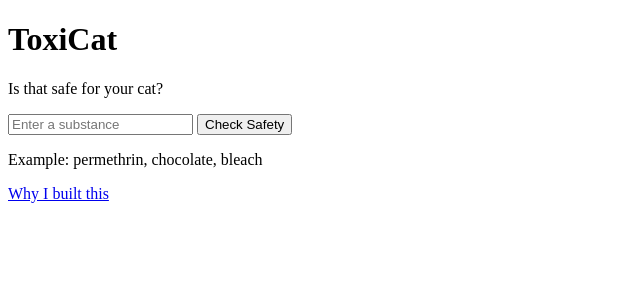
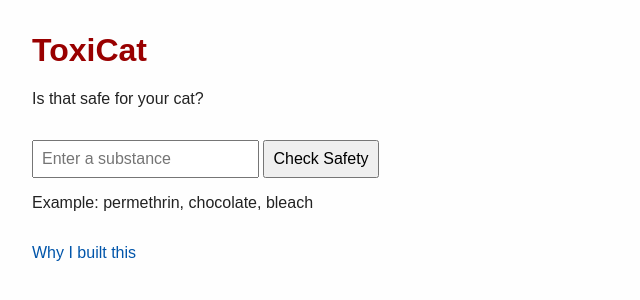
Before and after one commit to mzahiddev404/toxicat, a plain HTML site: page views/index.html in a window 1280 px wide. Shown: the whole page, without its empty margins (0-640 px from the left). Drawn offline with Linux system fonts and the light colour scheme; the site is published under a folder, as on GitHub Pages, so addresses that start at the root find nothing.

Commit message:
updated stylesheet directory ../ folder level down

```diff
--- a/views/index.html
+++ b/views/index.html
@@ -4,7 +4,7 @@
     <meta charset="UTF-8" />
     <meta name="viewport" content="width=device-width, initial-scale=1.0" />
     <title>ToxiCat - Check Toxin Safety</title>
-    <link rel="stylesheet" href="/public/styles.css" />
+    <link rel="stylesheet" href="../public/styles.css" />
 </head>
 <body>
     <h1>ToxiCat</h1>
```
